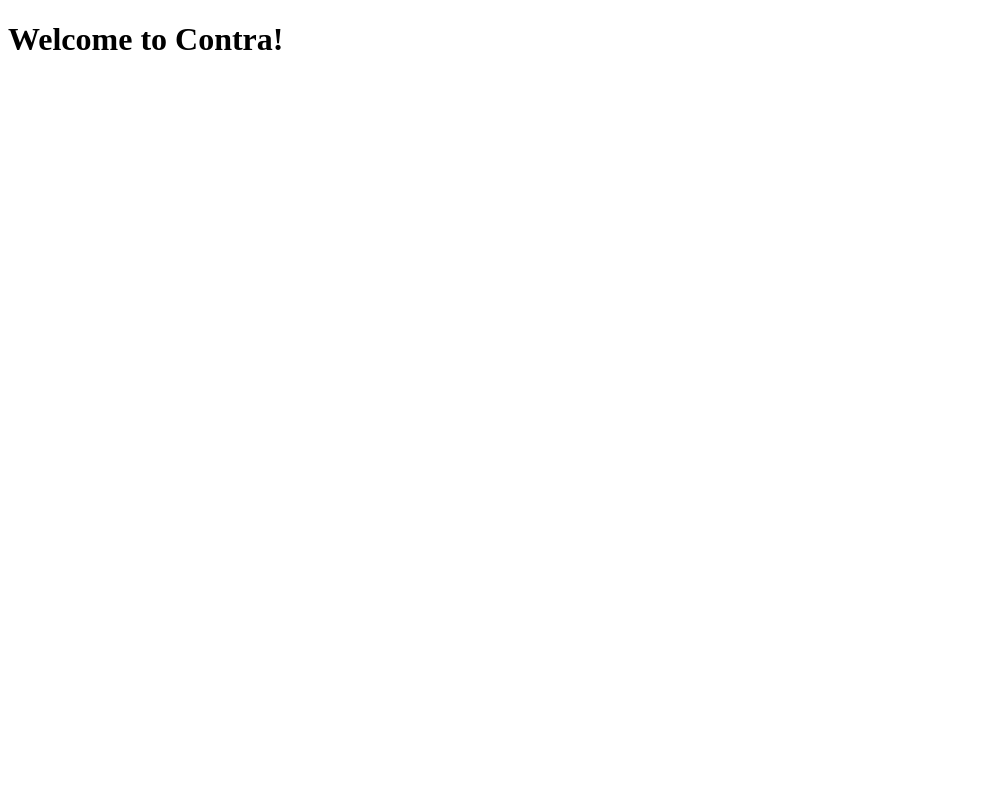
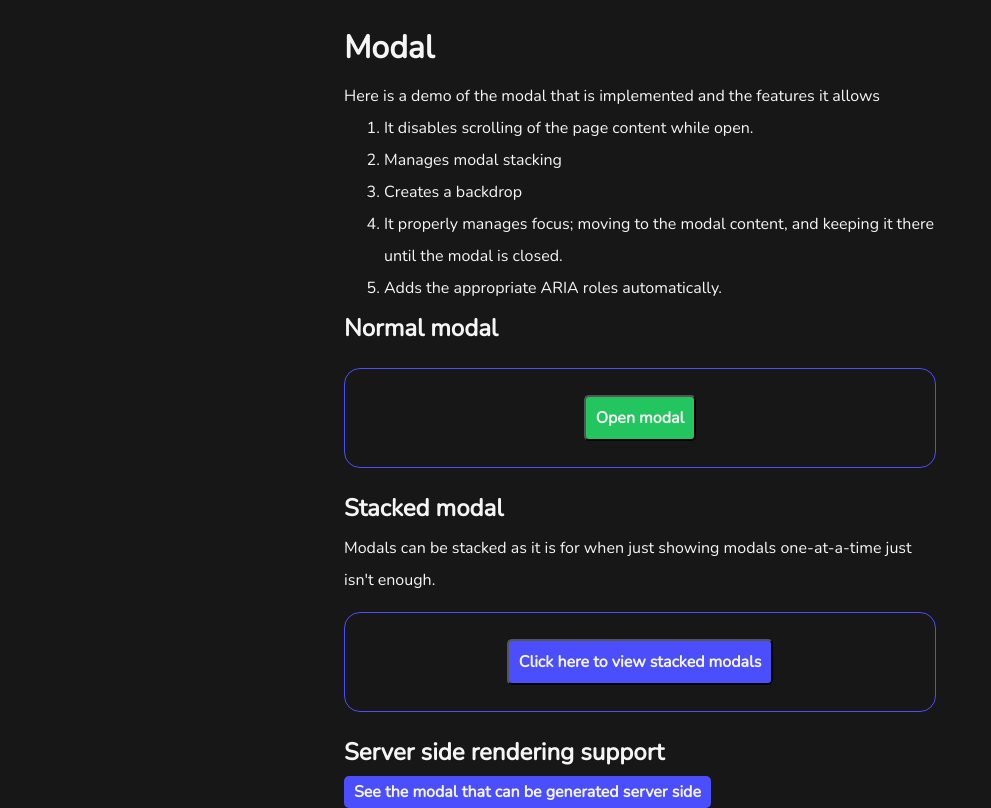
Before and after one commit to contra/contra-interview-assessment, a Next.js app in the folder frontend/: page / in a window 1280 px wide. Shown: the whole page, without its empty margins (0-991 px from the left). Built offline with nearby package versions, Linux system fonts and the light colour scheme.

Commit message:
feat: create demo for a simple modal, a stackable modal and an ssr compatible modal

```diff
--- /dev/null
+++ b/frontend/src/components/Box/Box.tsx
@@ -0,0 +1,5 @@
+import { styled } from '@/stitches';
+
+const Box = styled('div');
+
+export default Box;
--- /dev/null
+++ b/frontend/src/components/Container/Container.tsx
@@ -0,0 +1,11 @@
+import { styled } from '@/stitches';
+
+export const Container = styled('div', {
+  '@media only screen and (min-width: 600px)': {
+    maxWidth: '640px',
+  },
+  display: 'block',
+  margin: '0px auto',
+  padding: '0px 1.5rem',
+  width: '100%',
+});
--- /dev/null
+++ b/frontend/src/components/Demo/NormalModal.tsx
@@ -0,0 +1,84 @@
+import { styled } from '@/stitches';
+import Box from '../Box/Box';
+import {
+  ModalClose,
+  ModalContent,
+  ModalDescription,
+  ModalRoot,
+  ModalTitle,
+} from '../Modal';
+import ModalTrigger from '../Modal/components/ModalTrigger';
+
+const StyledLink = styled('a', { color: '$grey100' });
+
+const NormalModal = () => {
+  return (
+    <Box as="section">
+      <h2>Normal modal</h2>
+      <Box
+        css={{
+          border: `1px solid $primary500`,
+          borderRadius: '1rem',
+          display: 'flex',
+          justifyContent: 'center',
+          margin: '1rem auto',
+          padding: '1rem 0.5rem',
+        }}
+      >
+        <ModalRoot shouldShowOverlay>
+          <ModalTrigger variant="success">Open modal</ModalTrigger>
+          <ModalContent css={{ overflow: 'auto' }}>
+            <ModalTitle>Hello world!</ModalTitle>
+            <ModalDescription>
+              This is an example of a regular modal. You can close this by
+              pressing the <code>ESC</code> key or by clicking on the "Close"
+              button.
+              <article>
+                <section>
+                  <h3>While you're here:</h3>
+                  <ol>
+                    <li>
+                      Try to click outside of the modal, it shouldn't allow one
+                      to do so.
+                    </li>
+                    <li>It should also disable the scroll outside.</li>
+                    <li>
+                      Try to press the tab keys and navigate, it should only
+                      focus on elements that are inside of this modal.
+                    </li>
+                    <li>
+                      Try to open this modal on a mobile screen, it should allow
+                      one to scroll within the modal while taking up almost the
+                      height of the device.
+                    </li>
+                    <li>
+                      Try to open this modal when a screen reader is on. It
+                      should read out "Hello world!" and "This is an example of
+                      a regular modal" bit... above as that is the title and
+                      description of the modal respectively and focus on the
+                      "jay@shahjay.io" email link when the modal opens
+                      initially. If you're on MacOS, you can use{' '}
+                      <code>CMD + F5</code> to toggle screen reader.
+                    </li>
+                  </ol>
+                  <aside>
+                    <small>
+                      PS: If this doesn't work as expected you can reach out to{' '}
+                      <StyledLink href="mailto:jay@shahjay.io">
+                        "jay@shahjay.io".
+                      </StyledLink>
+                    </small>
+                  </aside>
+                </section>
+              </article>
+            </ModalDescription>
+
+            <ModalClose shouldBeAtTopRight>Close</ModalClose>
+          </ModalContent>
+        </ModalRoot>
+      </Box>
+    </Box>
+  );
+};
+
+export default NormalModal;
--- /dev/null
+++ b/frontend/src/components/Demo/StackedModal.tsx
@@ -0,0 +1,83 @@
+import { useState } from 'react';
+import Box from '../Box/Box';
+import {
+  type ModalRootProps,
+  ModalClose,
+  ModalContent,
+  ModalDescription,
+  ModalRoot,
+  ModalTitle,
+} from '../Modal';
+import ModalTrigger from '../Modal/components/ModalTrigger';
+
+const ChildModal = (props: ModalRootProps) => {
+  return (
+    <ModalRoot shouldShowOverlay {...props}>
+      {props.children}
+      <ModalContent css={{ width: '400px' }}>
+        <ModalTitle>This is a child modal</ModalTitle>
+        <ModalDescription>
+          This is the nested modal that got opened by an element in another
+          modal.
+        </ModalDescription>
+        <ModalClose>Close this modal and go back to previous one</ModalClose>
+      </ModalContent>
+    </ModalRoot>
+  );
+};
+
+const ParentModal = (props: ModalRootProps) => {
+  return (
+    <ModalRoot shouldShowOverlay {...props}>
+      {props.children}
+      <ModalContent>
+        <ModalTitle>Nested modals</ModalTitle>
+        <ModalDescription>
+          This is a demo where we can open a modal from within a modal. Click on
+          "Show another modal" button to see another modal open.
+        </ModalDescription>
+        <ChildModal>
+          <ModalTrigger>Show another modal</ModalTrigger>
+        </ChildModal>
+        <ModalClose shouldBeAtTopRight variant="primary">
+          Close
+        </ModalClose>
+      </ModalContent>
+    </ModalRoot>
+  );
+};
+
+const StackedModal = () => {
+  const [showParentModal, setShowParentModal] = useState(false);
+
+  return (
+    <Box as="section">
+      <h2>Stacked modal</h2>
+      <p>
+        Modals can be stacked as it is for when just showing modals
+        one-at-a-time just isn't enough.
+      </p>
+      <Box
+        css={{
+          border: `1px solid $primary500`,
+          borderRadius: '1rem',
+          display: 'flex',
+          justifyContent: 'center',
+          margin: '1rem auto',
+          padding: '1rem 0.5rem',
+        }}
+      >
+        <ParentModal isOpen={showParentModal} onOpenChange={setShowParentModal}>
+          <ModalTrigger
+            onClick={() => setShowParentModal(true)}
+            variant="primary"
+          >
+            Click here to view stacked modals
+          </ModalTrigger>
+        </ParentModal>
+      </Box>
+    </Box>
+  );
+};
+
+export default StackedModal;
--- /dev/null
+++ b/frontend/src/pages/_document.tsx
@@ -0,0 +1,33 @@
+// eslint-disable-next-line canonical/filename-match-exported
+import Document, { Html, Head, Main, NextScript } from 'next/document';
+import { getCssText } from '@/stitches';
+import { globalStyles } from '@/styles/global';
+
+class MyDocument extends Document {
+  // eslint-disable-next-line @typescript-eslint/explicit-member-accessibility
+  render() {
+    globalStyles();
+    return (
+      <Html>
+        <Head>
+          <style
+            // eslint-disable-next-line react/no-danger
+            dangerouslySetInnerHTML={{ __html: getCssText() }}
+            id="stitches"
+          />
+
+          <link
+            href="https://fonts.googleapis.com/css2?family=Nunito&display=optional"
+            rel="stylesheet"
+          />
+        </Head>
+        <body>
+          <Main />
+          <NextScript />
+        </body>
+      </Html>
+    );
+  }
+}
+
+export default MyDocument;
--- a/frontend/src/pages/index.tsx
+++ b/frontend/src/pages/index.tsx
@@ -1,8 +1,44 @@
 /* eslint-disable canonical/filename-match-exported */
 import { type NextPage } from 'next';
+import Link from 'next/link';
+import Button from '@/components/Button/Button';
+import { Container } from '@/components/Container/Container';
+import NormalModal from '@/components/Demo/NormalModal';
+import StackedModal from '@/components/Demo/StackedModal';
 
 const Index: NextPage = () => {
-  return <h1>Welcome to Contra!</h1>;
+  return (
+    <Container as="main" css={{ paddingTop: '1rem' }}>
+      <h1>Modal</h1>
+      <p>
+        Here is a demo of the modal that is implemented and the features it
+        allows
+      </p>
+      <ol>
+        <li>It disables scrolling of the page content while open.</li>
+        <li>Manages modal stacking</li>
+        <li>Creates a backdrop</li>
+        <li>
+          It properly manages focus; moving to the modal content, and keeping it
+          there until the modal is closed.
+        </li>
+        <li>Adds the appropriate ARIA roles automatically.</li>
+      </ol>
+      <NormalModal />
+      <StackedModal />
+      <h2>Server side rendering support</h2>
+      <Link href="/ssr">
+        <Button
+          as="a"
+          css={{ textDecoration: 'none' }}
+          href="/ssr"
+          variant="primary"
+        >
+          See the modal that can be generated server side
+        </Button>
+      </Link>
+    </Container>
+  );
 };
 
 export default Index;
--- a/frontend/src/styles/global.ts
+++ b/frontend/src/styles/global.ts
@@ -29,6 +29,7 @@ export const globalStyles = globalCss({
     borderRadius: '0.3rem',
     margin: '0rem 0.3rem',
     padding: '0.1rem 0.3rem',
+    whiteSpace: 'nowrap',
   },
   html: {
     height: '100%',
```
Also changed, not shown: frontend/src/pages/ssr.tsx (added, +38 -0 lines).
